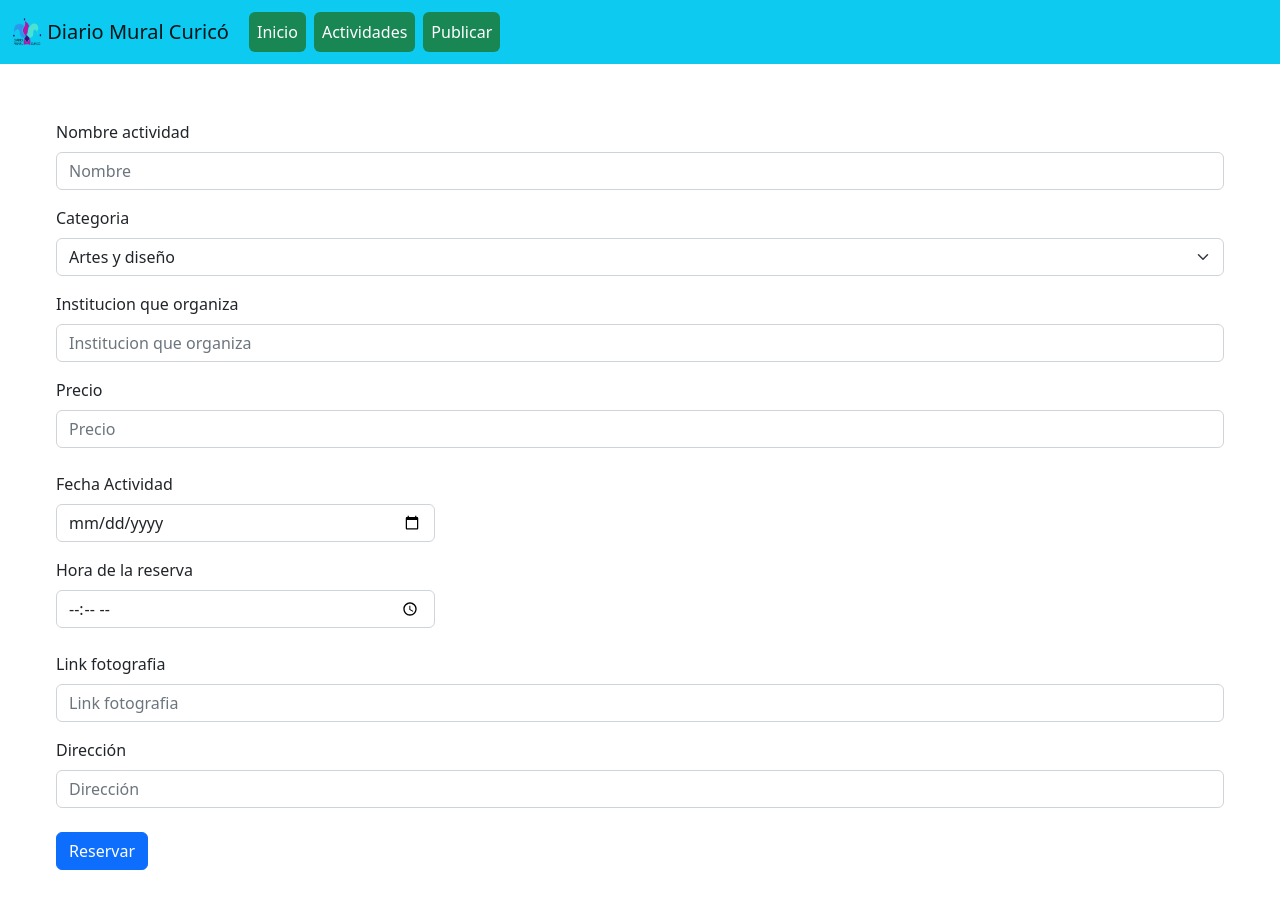
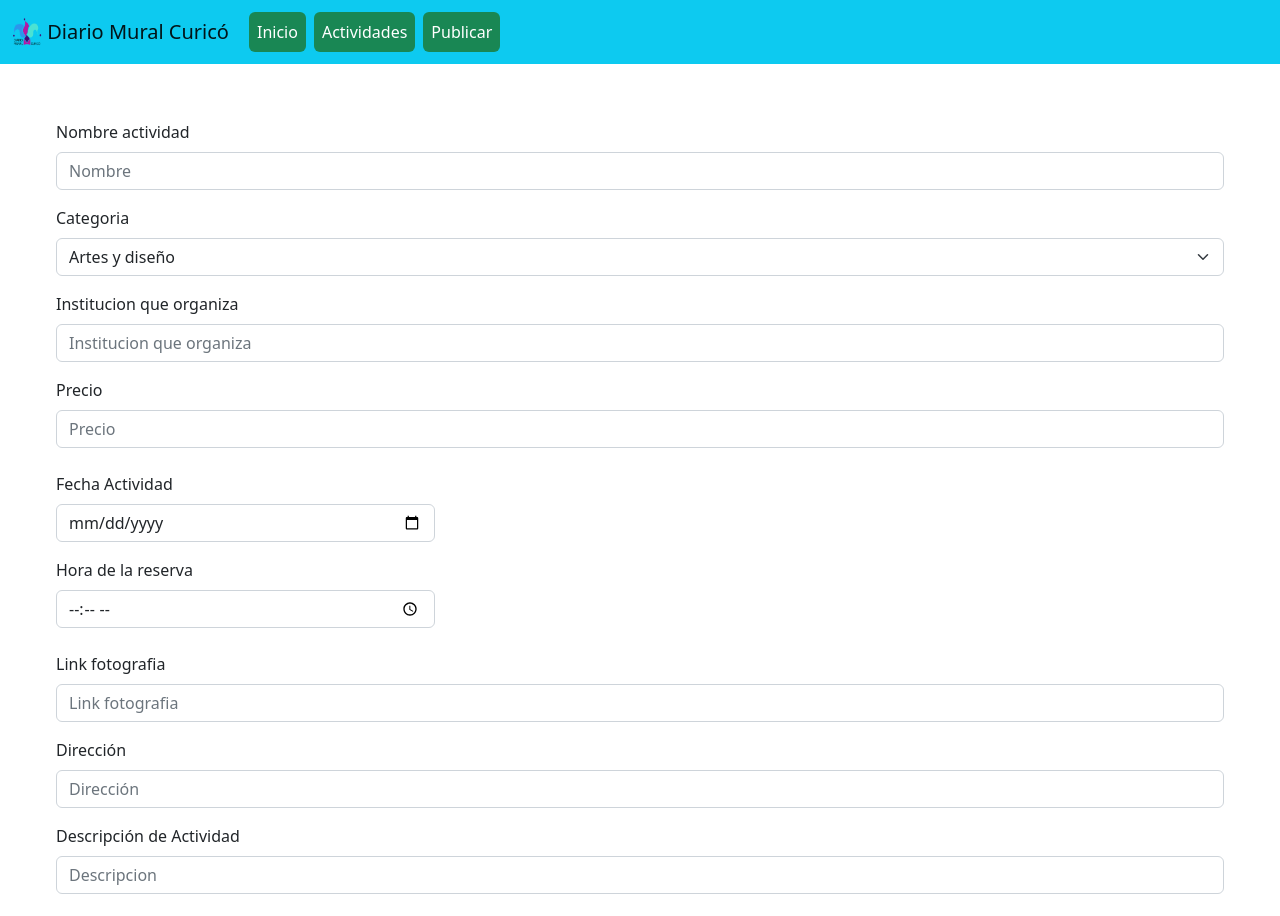
Before and after one commit to Fernandojmo/diariomural, a React (Create React App) app: page /reservas in a window 1280 px wide. Shown: the top 916 px of the page. Built offline with nearby package versions, Linux system fonts and the light colour scheme; no server answers; the database is empty.

Commit message:
se agrega ratio

```diff
--- a/src/pages/Inicio/Inicio.jsx
+++ b/src/pages/Inicio/Inicio.jsx
@@ -3,6 +3,7 @@ import Carousel from 'react-bootstrap/Carousel';
 import Image from 'react-bootstrap/Image';
 import Col from 'react-bootstrap/Col';
 import Row from 'react-bootstrap/Row';
+import Ratio from 'react-bootstrap/Ratio';
 
 const Inicio = () => {
 
@@ -14,6 +15,9 @@ const Inicio = () => {
 
   return (
     <div>
+      <div>
+
+        <Ratio key={'21x9'} aspectRatio={'21x9'}>
           <div>
             <Carousel activeIndex={index} onSelect={handleSelect}>
               <Carousel.Item>
@@ -40,14 +44,19 @@ const Inicio = () => {
               </Carousel.Item>
             </Carousel>
           </div>
+        </Ratio>
+
+      </div>
       <div className='container'>
         <Row className='row'>
           <Col md={12} lg={6}>
+            <Ratio key={'1x1'} aspectRatio={'1x1'}>
               <Image
               className="w-100 p-4 m-2"
               src={require('./../../images/salud.jpg')}
               alt="First slide"
               />
+            </Ratio>
           </Col>
           <Col md={12} lg={6}>
             <h2 className='text-center m-2 p-2'>
@@ -76,11 +85,13 @@ const Inicio = () => {
               </p>
             </Col>
             <Col md={12} lg={6}>
+              <Ratio key={'1x1'} aspectRatio={'1x1'}>
                 <Image
                 className="w-100 p-4 m-2"
                 src={require('./../../images/terraza.jpg')}
                 alt="First slide"
                 />
+              </Ratio>
             </Col>
         </Row>
       </div>
--- a/src/pages/Reservas/Reservas.jsx
+++ b/src/pages/Reservas/Reservas.jsx
@@ -129,10 +129,13 @@ const Reservas = () => {
                   <Form.Label >Dirección</Form.Label>
                   <Form.Control onChange={catchInputs} value={user.direccion} required name='direccion' placeholder="Dirección" />
                 </Form.Group>
-                <Button type="submit" className='m-2'>Reservar</Button>
+                <Form.Group className="mb-3 m-2">
+                  <Form.Label >Descripción de Actividad</Form.Label>
+                  <Form.Control onChange={catchInputs} value={user.descripcion} required name='descripcion' placeholder="Descripcion" />
+                </Form.Group>
+                <Button type="submit" className='m-2'>Publicar</Button>
               </fieldset>
             </Form>
-            {/* <Tarjetareserva reservas={reserva} setReserva={setReserva}/>  */}
         </div>
     )
 }
```
Also changed, not shown: src/routes/Navigation/Navigation.jsx (+0 -33 lines). Lines whose indentation alone changed are shown as unchanged.
